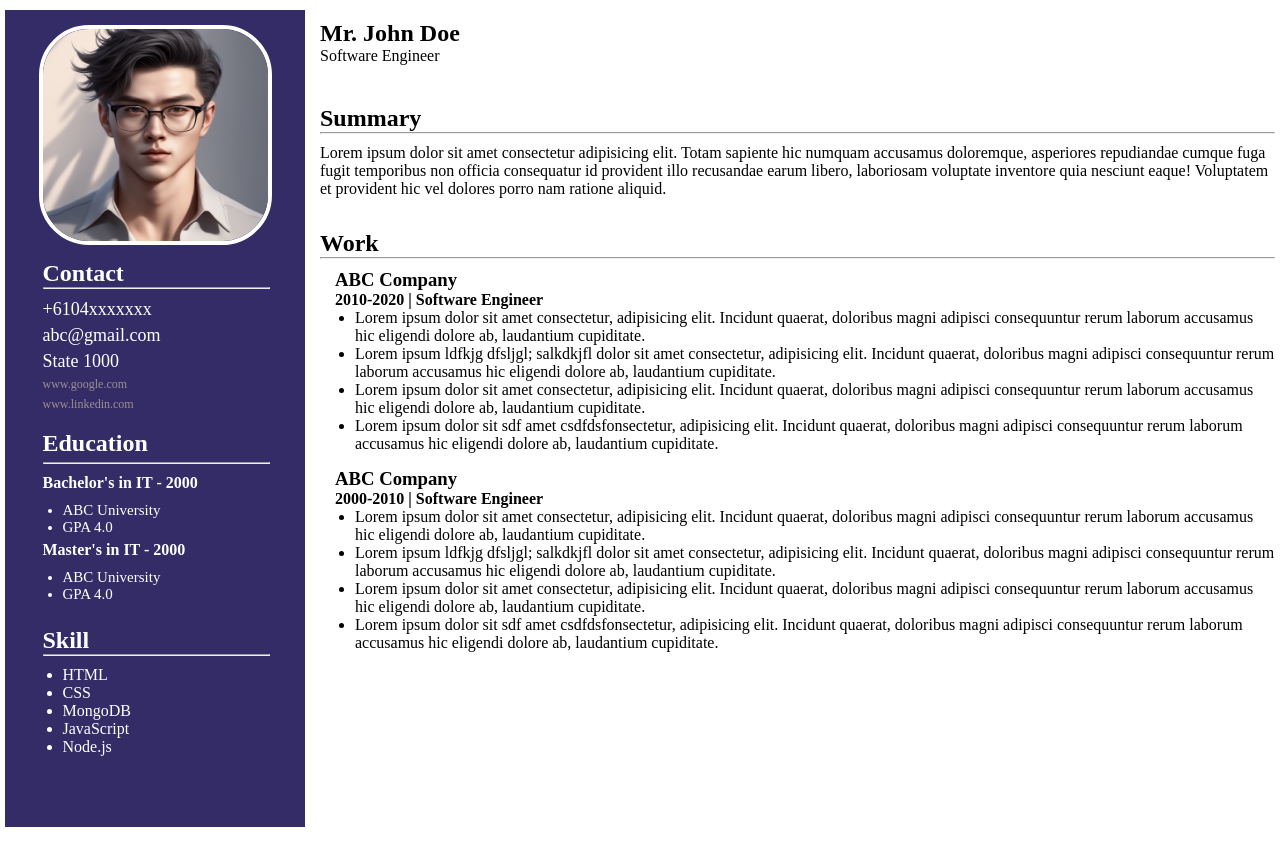
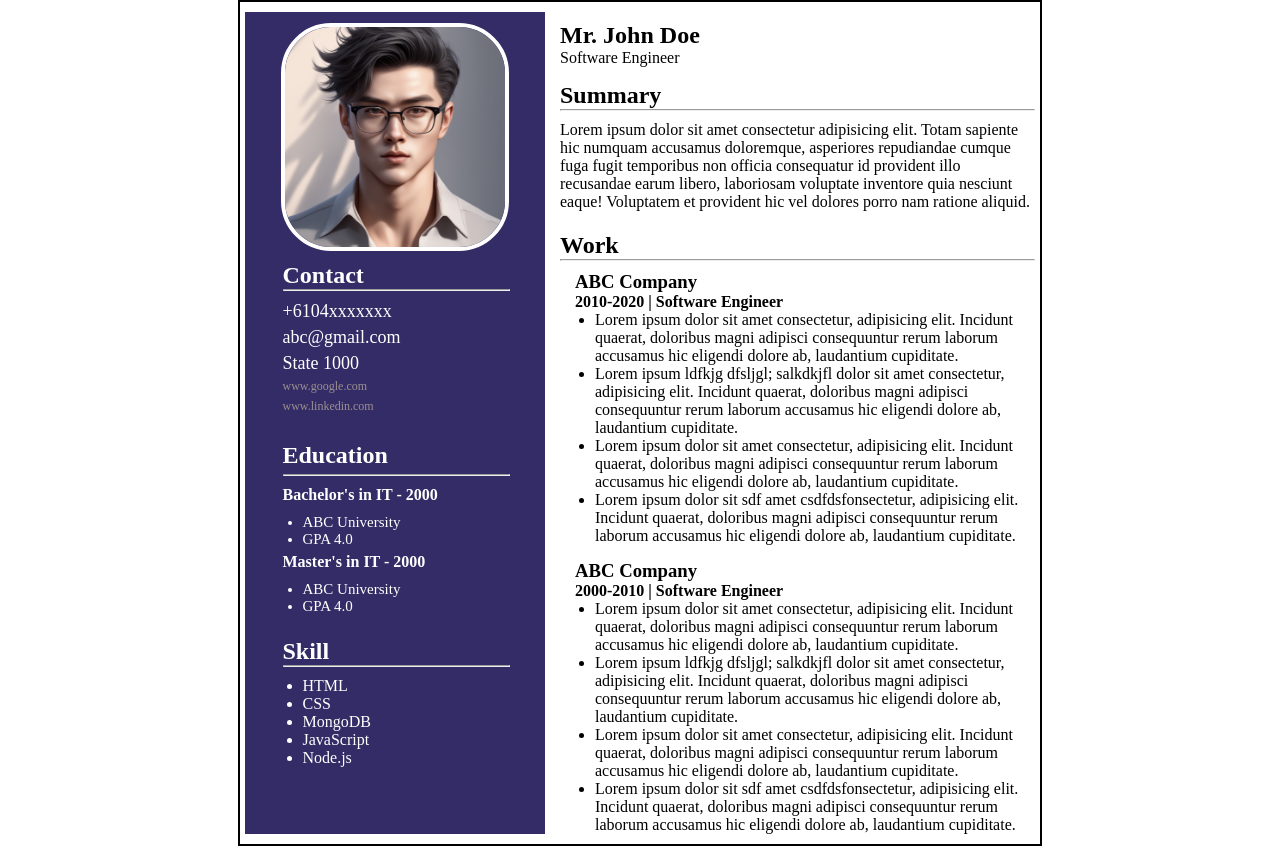
Before and after one commit to Ram-cpu-coder/Resume-Sample, a plain HTML site: page index.html in a window 1280 px wide. Drawn offline with Linux system fonts and the light colour scheme.

Commit message:
latest commit

```diff
--- a/style.css
+++ b/style.css
@@ -3,6 +3,18 @@
     padding: 0;
 }
 
+body{
+    display: flex;
+    justify-content: center;
+}
+
+.home{
+    display: flex;
+    flex-direction: row;
+    justify-content: center;
+    width: 800px;
+    border: 2px solid black;
+}
 .container{
     display: flex;
     flex-direction: row;
@@ -13,7 +25,7 @@
     padding:10px 5px;
     display: grid;
     grid-template-columns: 300px;
-    grid-template-rows: 1fr 170px 197px 200px;
+    grid-template-rows: 250px 180px repeat(2, 1fr);
     grid-template-areas:
     "img"
     "contact"
@@ -30,7 +42,7 @@
     padding:10px 5px;
     display: grid;
     grid-template-columns: 1fr;
-    grid-template-rows: 85px 125px 1fr ;
+    grid-template-rows: 60px 150px 1fr ;
     grid-template-areas:
     "title"
     "summary"
@@ -49,8 +61,8 @@
     align-items: center;
 }
 .profile-img img{
-    height: 85%;
-    width: 75%;
+    height: 220px;
+    width: auto;
     border: 4px solid white;
     border-radius: 50px;
 }
```
